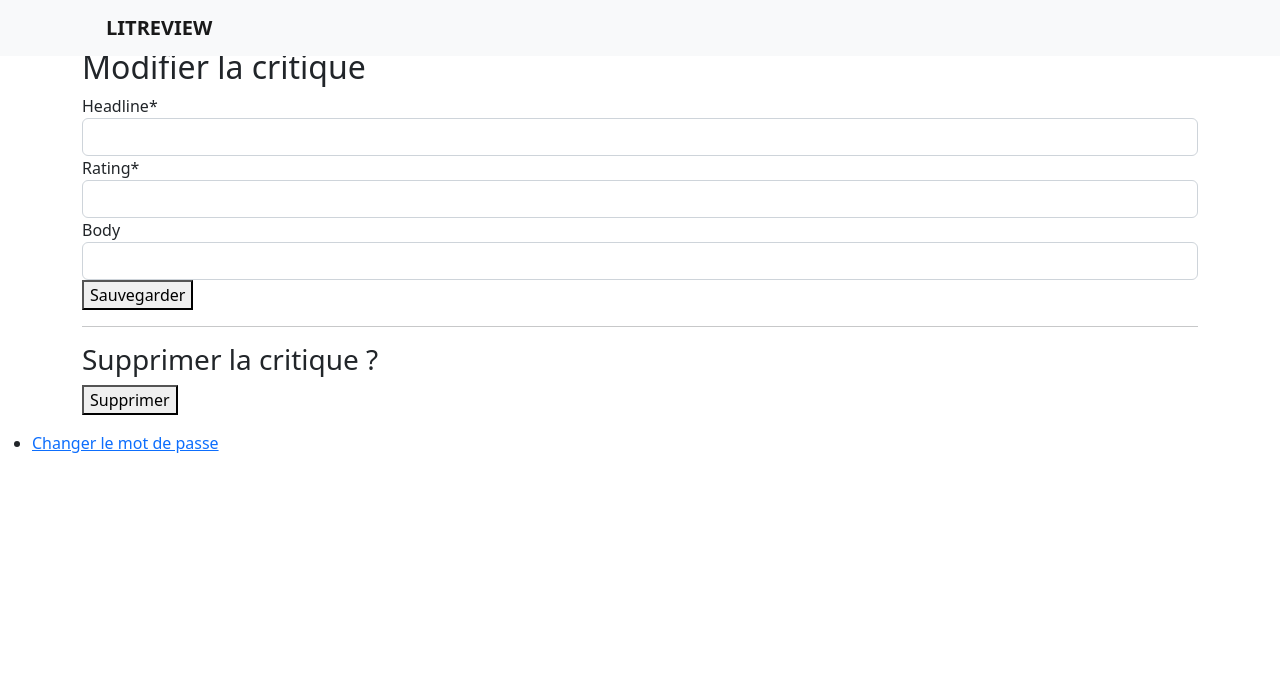
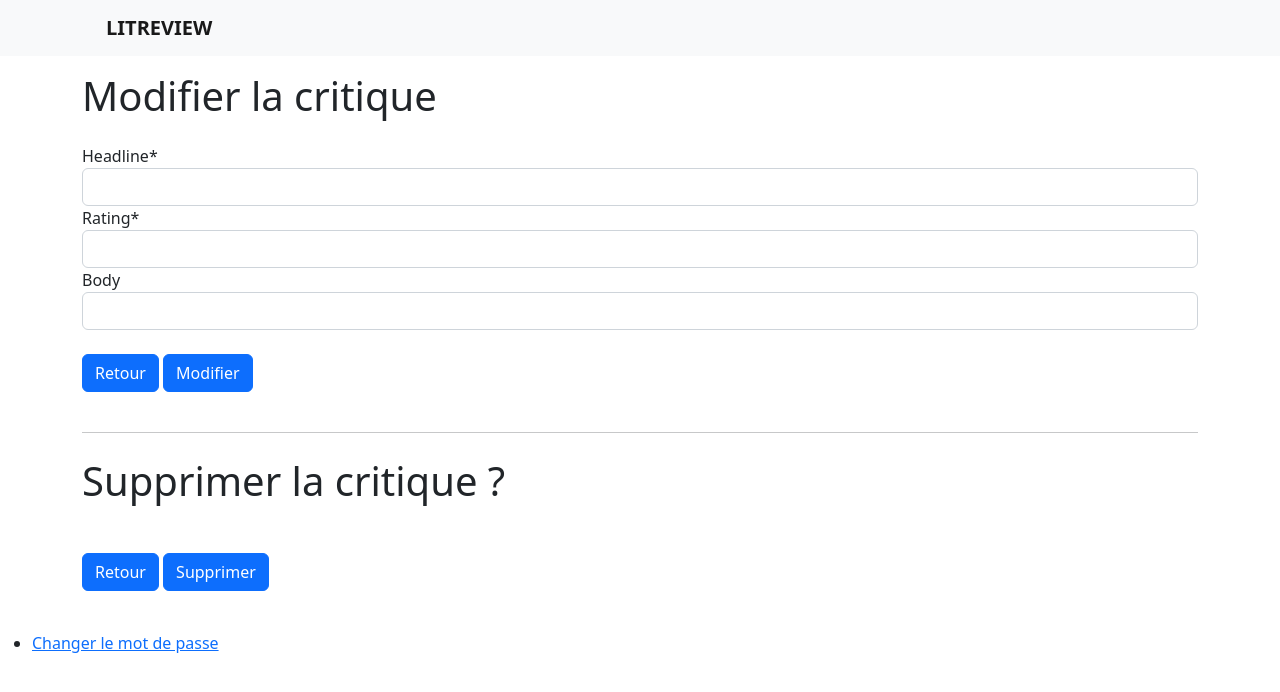
Before and after one commit to TheoSntt/litreview, a Django app: template reviews/templates/reviews/update_review.html in a window 1280 px wide. Shown: the top 692 px of the page. Run offline with Django 4.2, Linux system fonts and the light colour scheme; the template is opened without the code that fills it: values that come from a table or form of the project are taken from there, others are empty; some libraries are stand-ins or nearby versions.

Commit message:
Style review creation page and review modification page. Submit button now styled. Add a Cancel button.

```diff
--- a/reviews/templates/reviews/create_review.html
+++ b/reviews/templates/reviews/create_review.html
@@ -1,12 +1,14 @@
 {% extends 'base.html' %}
 {% load crispy_forms_tags %}
 {% block content %}
-<h1>Ecrire une critique</h1>
+
+<h1 class="my-4">Ecrire une critique</h1>
 
 <form method="post">
   {% csrf_token %}
   {{ form|crispy }}
-  <input type="submit" value="Envoyer">
+  <a class="btn btn-primary my-4" href="{% url 'self-feed' %}">Retour</a>
+  <input type="submit" value="Publier la critique" class="btn btn-primary my-4">
 </form>
 
 {% endblock content %}
--- a/reviews/templates/reviews/update_review.html
+++ b/reviews/templates/reviews/update_review.html
@@ -2,18 +2,24 @@
 {% load crispy_forms_tags %}
 {% block content %}
 
-<h2>Modifier la critique</h2>
+
+<h1 class="my-4">Modifier la critique</h1>
+
 <form method="post">
     {{ edit_form|crispy }}
     {% csrf_token %}
-    <button type="submit" >Sauvegarder</button>
+    <a class="btn btn-primary my-4" href="{% url 'self-feed' %}">Retour</a>
+    <input type="submit" value="Modifier" class="btn btn-primary my-4">
 </form>
 <hr>
-<h3>Supprimer la critique ?</h3>
+
+<h1 class="my-4">Supprimer la critique ?</h1>
+
 <form method="post">
     {{ delete_form|crispy }}
     {% csrf_token %}
-    <button type="submit" >Supprimer</button>
+    <a class="btn btn-primary my-4" href="{% url 'self-feed' %}">Retour</a>
+  <input type="submit" value="Supprimer" class="btn btn-primary my-4">
 </form>
 
 {% endblock content %}
```
